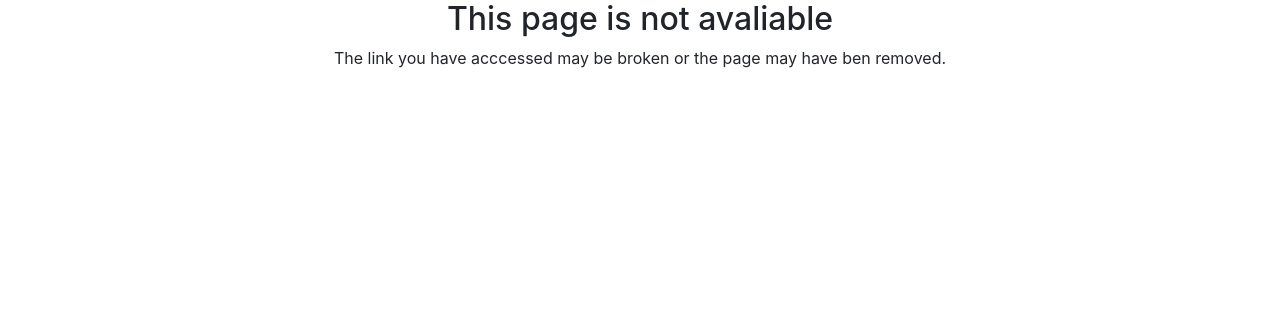
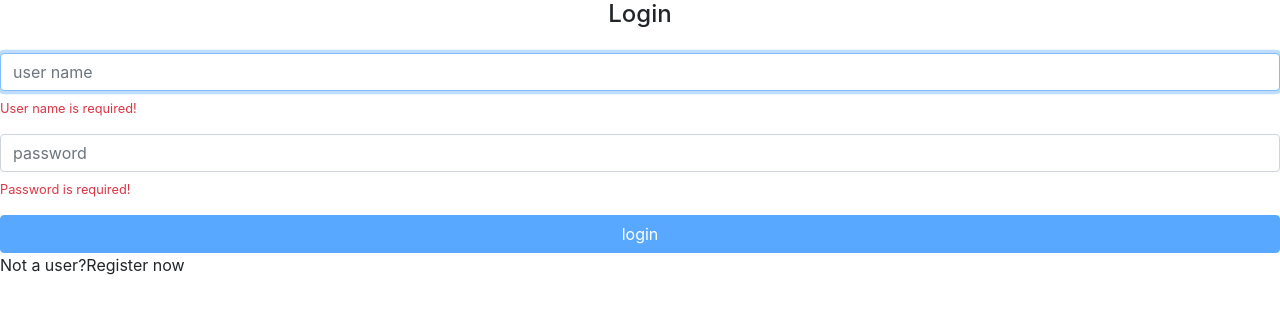
Before and after one commit to FernandaHamada/AngularCLI-Fundamentos, an Angular app: page / in a window 1280 px wide. Shown: the top 314 px of the page. Built offline with nearby package versions, Linux system fonts and the light colour scheme.

Commit message:
Componente para login

```diff
--- a/src/app/app.module.ts
+++ b/src/app/app.module.ts
@@ -5,6 +5,7 @@
 import { PhotosModule } from './photos/photos.module';
 import { AppRoutingModule } from './app.routing.module';
 import { ErrorsModule } from './errors/errors.module';
+import { HomeModule } from './home/home.module';
 
 
 @NgModule({
@@ -16,7 +17,8 @@
     BrowserModule,
     PhotosModule,
     AppRoutingModule,
-    ErrorsModule
+    ErrorsModule,
+    HomeModule
   ],
   providers: [],
   bootstrap: [AppComponent]
--- a/src/app/app.routing.module.ts
+++ b/src/app/app.routing.module.ts
@@ -5,11 +5,13 @@
 import { PhotoFormComponent } from './photos/photo-form/photo-form.component';
 import { NotFoundComponent } from './errors/not-found/not-found.component';
 import { PhotoListResolver } from './photos/photo-list/photo-list.resolver';
+import { SignInComponent } from './home/signin/signin.component';
 
 
 //configuração de rotas
 // o framework Angular interpreta essa URL e verifica se há um roteamento associado
 const routes: Routes =[
+    { path: '', component: SignInComponent},
     { path: 'user/:userName', component: PhotoListComponent, resolve:{ photos: PhotoListResolver}},
     { path: 'p/add', component: PhotoFormComponent},
     { path: '**', component: NotFoundComponent}
--- /dev/null
+++ b/src/app/core/auth/auth.service.ts
@@ -0,0 +1,18 @@
+import { Injectable } from '@angular/core';
+import { HttpClient } from '@angular/common/http';
+
+const API_URL = "http://localhost:3000";
+
+@Injectable({
+  providedIn: 'root' // única instancia
+})
+export class AuthService {
+
+  constructor(private http: HttpClient) { }
+
+    authenticate(userName: string, password: string){
+      return this.http.post(API_URL + '/user/login', {userName: userName, password: password});
+
+    }
+
+}
--- /dev/null
+++ b/src/app/core/platform-detector/platform-detector.service.ts
@@ -0,0 +1,12 @@
+import { Injectable, PLATFORM_ID, Inject } from '@angular/core';
+import { isPlatformBrowser } from '@angular/common';
+
+@Injectable({providedIn:'root'})
+export class PlatformDetectorService{
+
+    constructor(@Inject(PLATFORM_ID) private platformId: string){}
+
+    isPlatformBrowser(){
+        return isPlatformBrowser(this.platformId)
+    }
+}
--- /dev/null
+++ b/src/app/home/signin/signin.component.html
@@ -0,0 +1,26 @@
+<h4 class="text-center">Login</h4>
+
+<form [formGroup]="loginForm" class="form mt-4" (submit)="login()">
+
+    <div class="form-group">
+        <input #userNameInput formControlName="userName" class="form-control" placeholder="user name" autofocus>
+        <ap-vmessage *ngIf="loginForm.get('userName').errors?.required" text="User name is required!">
+
+        </ap-vmessage>
+
+    </div>
+
+    <div class="form-group">
+        <input formControlName="password" type="password" class="form-control" placeholder="password">
+        <ap-vmessage *ngIf="loginForm.get('password').errors?.required" text="Password is required!">
+
+        </ap-vmessage>
+    </div>
+
+    <button [disabled]="loginForm.invalid" type="submit" class="btn btn-primary btn-block"> <!--validação do botão para logar-->
+        login
+    </button>
+
+</form>
+
+<p>Not a user?<a>Register now</a></p>
--- /dev/null
+++ b/src/app/home/signin/signin.component.ts
@@ -0,0 +1,49 @@
+import { Component, OnInit, ElementRef, ViewChild } from '@angular/core';
+import { FormGroup, FormBuilder, Validators } from '@angular/forms';
+import { AuthService } from 'src/app/core/auth/auth.service';
+import { Router } from '@angular/router';
+import { PlatformDetectorService } from 'src/app/core/platform-detector/platform-detector.service';
+
+@Component({
+    templateUrl: './signin.component.html'
+})
+export class SignInComponent implements OnInit {
+    loginForm: FormGroup
+    @ViewChild('userNameInput') userNameInput: ElementRef<HTMLInputElement>;
+
+    constructor(
+        private formBuilder: FormBuilder,
+        private authService: AuthService,
+        private router: Router,
+        private platformDetectorService: PlatformDetectorService) {
+
+    }
+    ngOnInit(): void {
+        this.loginForm = this.formBuilder.group({
+            userName: ["", Validators.required], // são obrigatórios
+            password: ["", Validators.required]
+
+        });
+
+    }
+
+    login() {
+        const userName = this.loginForm.get('userName').value;
+        const password = this.loginForm.get('password').value;
+
+        this.authService.authenticate(userName, password).subscribe(() =>
+            this.router.navigate(['user', userName]), //rota de navegação
+            err => {
+                console.log(err);
+                this.loginForm.reset();
+                this.platformDetectorService.isPlatformBrowser() &&
+                    this.userNameInput.nativeElement.focus();
+                alert("Invalid user name or password")
+            });
+    }
+}
+
+// Sign in logar, sign up registrar
+
+
+//Focus() precisa injetar uma variável de template referente ao campo desejado. Esta variável ao ser injetada será do tipo 'ElementRef'
--- /dev/null
+++ b/src/app/shared/components/vmessage/vmessage.component.html
@@ -0,0 +1,3 @@
+<small class="text-danger d-block mt-2">
+    {{text}}
+</small>
--- a/src/app/shared/directives/darken-on-hover/darker-on-hover.directive.ts
+++ b/src/app/shared/directives/darken-on-hover/darker-on-hover.directive.ts
@@ -7,7 +7,7 @@
 
 
 
-    constructor(private el: ElementRef, private render: Renderer){
+    constructor(private el: ElementRef, private render: Renderer){ //manipulação do DOM por meio do Renderer, que nos blinda de termos que trabalhar no DOM
     }
 
     @HostListener('mouseover')
```
Also changed, not shown: src/app/home/home.module.ts (added, +15 -0 lines), src/app/shared/components/vmessage/vmessage.component.ts (added, +10 -0 lines), src/app/shared/components/vmessage/vmessage.module.ts (added, +10 -0 lines), 1 other file (tests, documents, lock files or other folders).
